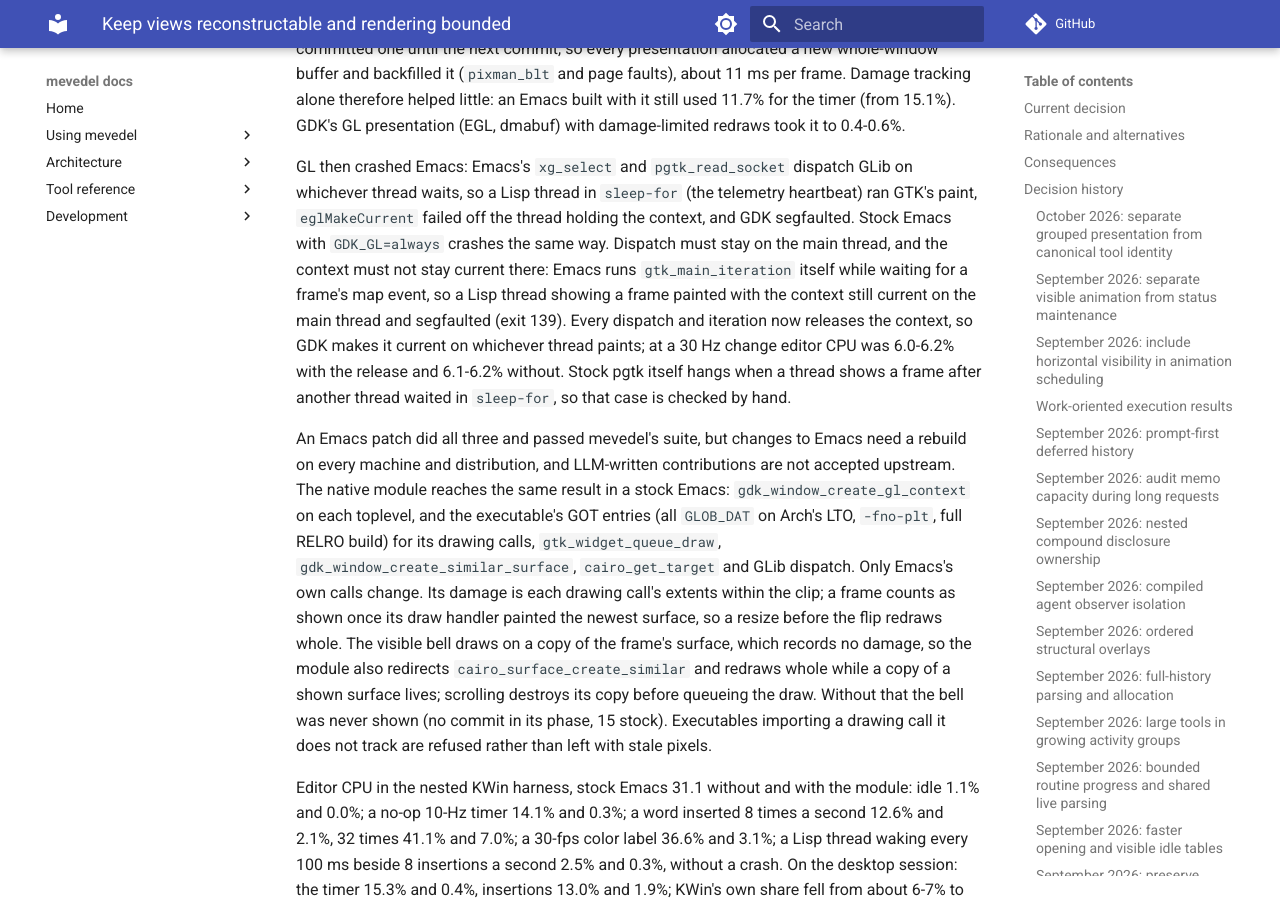
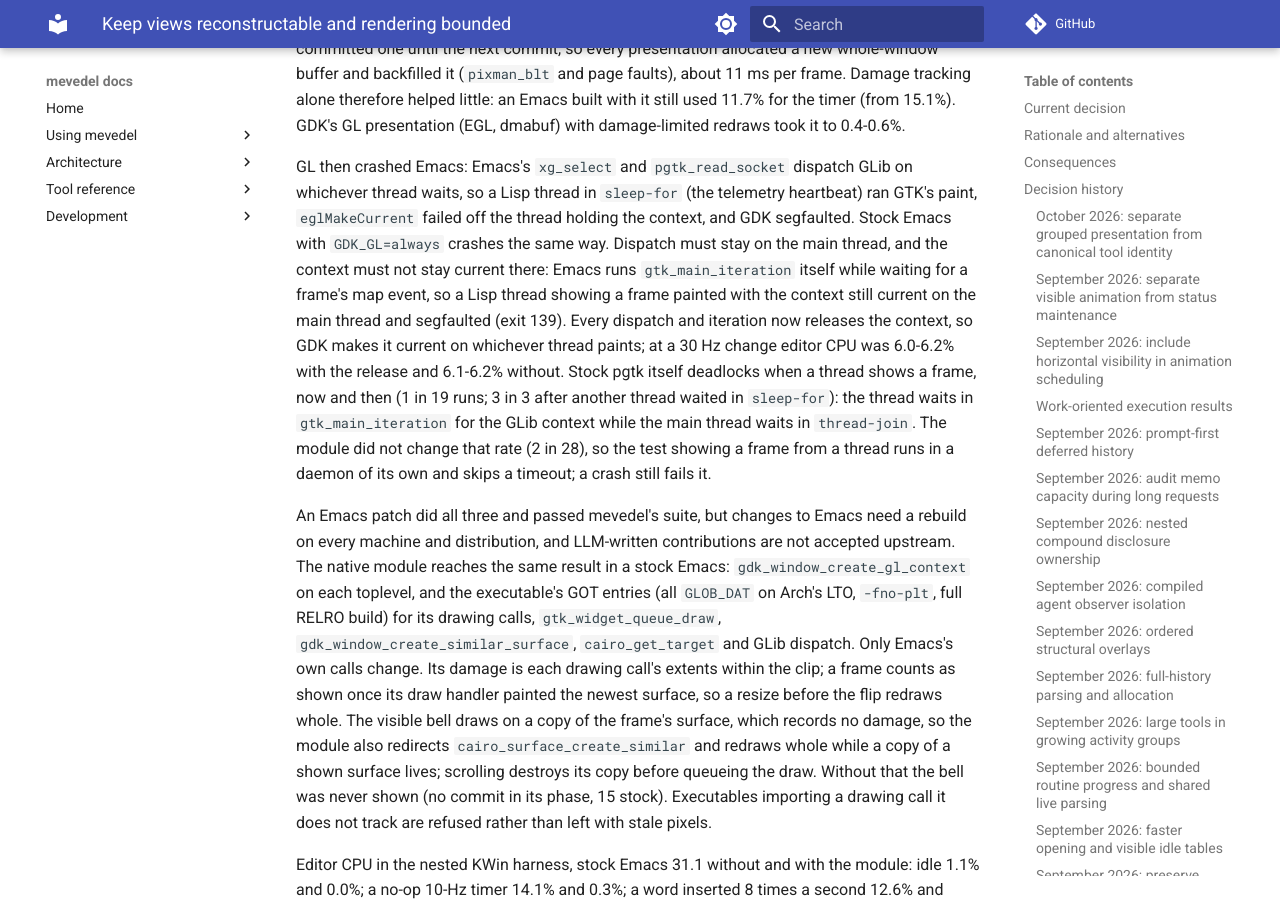
Before and after one commit to FrauH0lle/mevedel, an MkDocs documentation site: the page built from docs/adr/0119-keep-views-reconstructable-and-rendering-bounded.md, in a window 1280 px wide and 900 px high, scrolled down 36620 px. Built offline with MkDocs 1.6.1 and Material for MkDocs 9.7.7, drawn with Linux system fonts in a browser that asks for light colours; comment, search, counter and statistics services are not loaded.

Commit message:
test(native): Show a frame from a Lisp thread under cheaper presentation
The GL release in `gtk_main_iteration' had only a manual probe.  A daemon
of its own now hides and shows a frame from a thread: HEAD's module
crashed there, the fixed one survives.  Stock pgtk itself deadlocks in
that scenario now and then, the thread waiting in `gtk_main_iteration'
for the GLib context while the main thread waits in `thread-join' (1 in 19
runs without the module, 2 in 28 with it), so a timeout skips the case
and a crash or error still fails it.

* test/fixtures/present-wayland-thread.el: New fixture.
* test/test-mevedel-present-wayland.el (mevedel-present-wayland/thread):
New test.
* test/helpers.el (mevedel-test--run-wayland-fixture): Accept a timeout.
* docs/adr/0119-keep-views-reconstructable-and-rendering-bounded.md:
Record the stock deadlock and its rate; the case is automated.

```diff
--- a/docs/adr/0119-keep-views-reconstructable-and-rendering-bounded.md
+++ b/docs/adr/0119-keep-views-reconstructable-and-rendering-bounded.md
@@ -1673,8 +1673,12 @@
 still current on the main thread and segfaulted (exit 139). Every dispatch and
 iteration now releases the context, so GDK makes it current on whichever
 thread paints; at a 30 Hz change editor CPU was 6.0-6.2% with the release and
-6.1-6.2% without. Stock pgtk itself hangs when a thread shows a frame after another
-thread waited in `sleep-for`, so that case is checked by hand.
+6.1-6.2% without. Stock pgtk itself deadlocks when a thread shows a frame, now
+and then (1 in 19 runs; 3 in 3 after another thread waited in `sleep-for`): the
+thread waits in `gtk_main_iteration` for the GLib context while the main thread
+waits in `thread-join`. The module did not change that rate (2 in 28), so the
+test showing a frame from a thread runs in a daemon of its own and skips a
+timeout; a crash still fails it.
 
 An Emacs patch did all three and passed mevedel's suite, but changes to Emacs
 need a rebuild on every machine and distribution, and LLM-written
```
Also changed, not shown: 3 other files.
